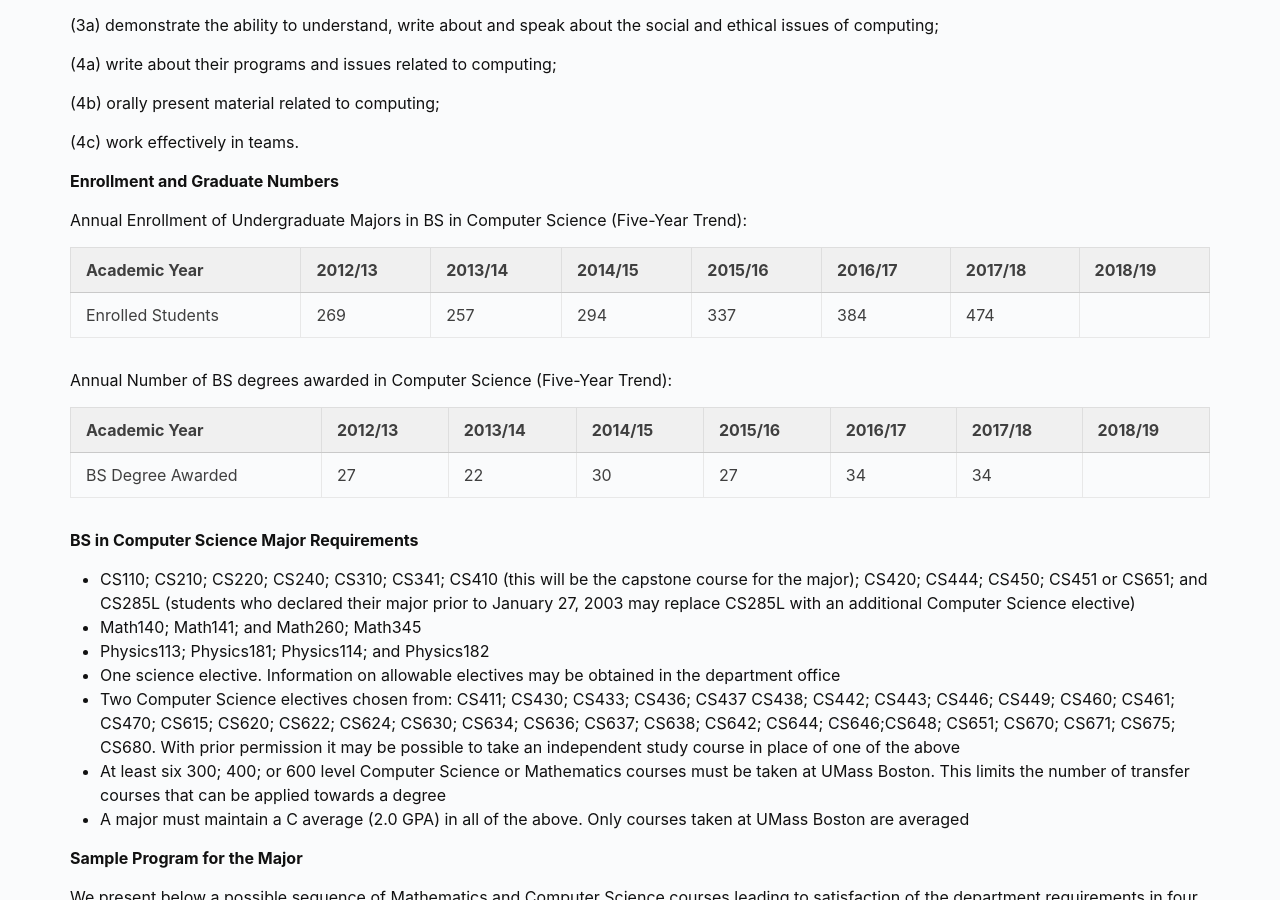
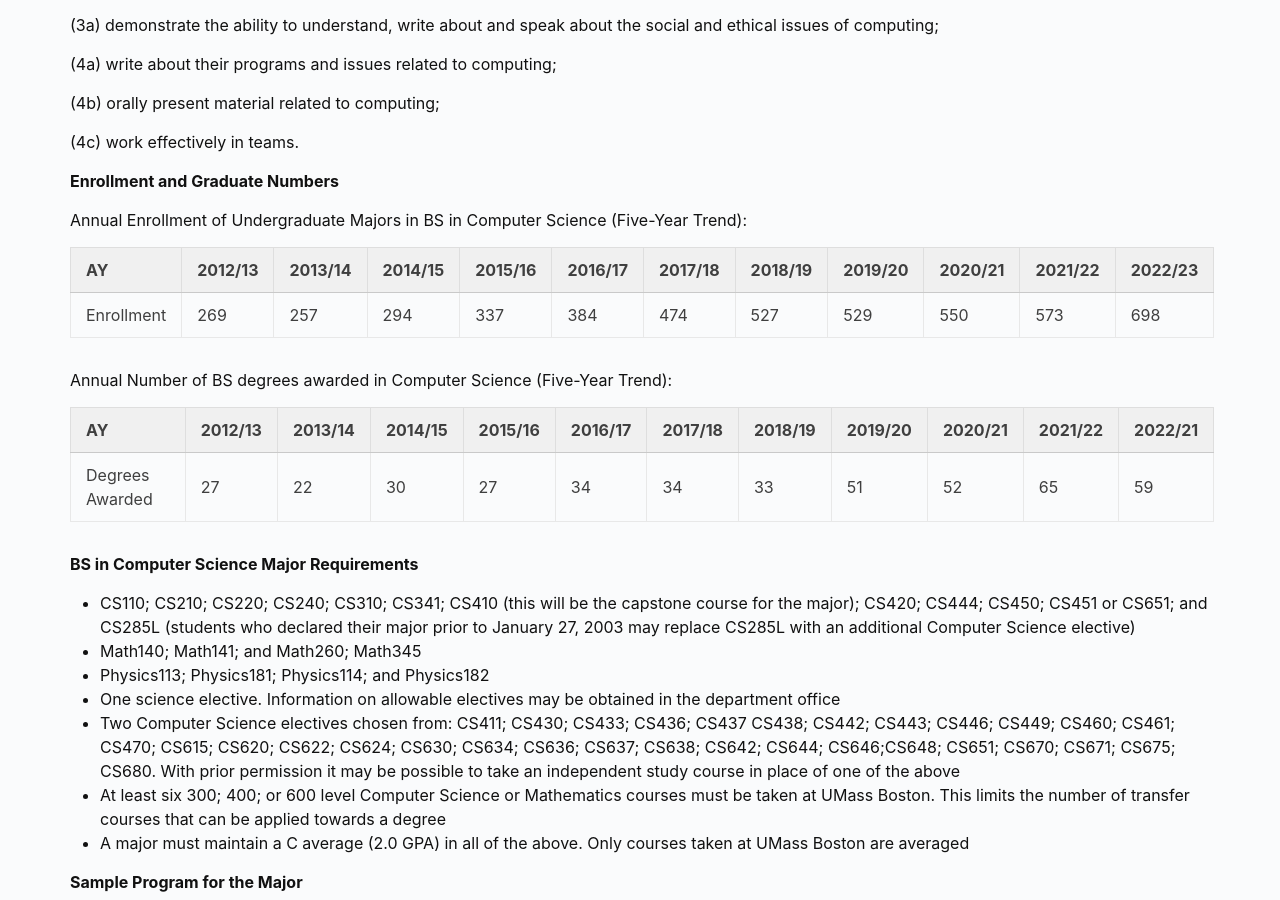
Before and after one commit to umbcs/umbcs.github.io, a Jekyll site: the page built from WEB/academics/programs/c_bs.markdown, in a window 1280 px wide and 900 px high, scrolled down 1115 px. Built offline with Jekyll 4.4.1, drawn with Linux system fonts in a browser that asks for light colours.

Commit message:
Updated enrollment numbers.

```diff
--- a/WEB/academics/programs/c_bs.markdown
+++ b/WEB/academics/programs/c_bs.markdown
@@ -50,15 +50,15 @@ In order to qualify for desirable industry employment and strong graduate progra
 
 Annual Enrollment of Undergraduate Majors in BS in Computer Science (Five-Year Trend):
 
-| Academic Year                   | 2012/13 | 2013/14                                        | 2014/15  | 2015/16  | 2016/17        | 2017/18       | 2018/19     |
-| ---------------------------------- | ------- | --------------------------------------------- | ------ | ----- | --------------- | ------------------ | ---------- |
-| Enrolled Students   | 269       | 257            | 294 | 337 | 384 | 474     |            |
+| AY                 | 2012/13 | 2013/14| 2014/15  | 2015/16  | 2016/17    | 2017/18    | 2018/19   | 2019/20 | 2020/21 | 2021/22 | 2022/23|
+| ------------------------------- | ------- | ------ | ------   | -----    | ---------- | ---------- | --------- | ----    | ----    | ----    | ---    |
+| Enrollment               | 269     | 257    | 294      | 337      | 384        | 474        |  527      | 529     | 550     | 573     | 698    |
 
 Annual Number of BS degrees awarded in Computer Science (Five-Year Trend):
 
-| Academic Year                   | 2012/13 | 2013/14                                        | 2014/15  | 2015/16  | 2016/17        | 2017/18       | 2018/19     |
-| ---------------------------------- | ------- | --------------------------------------------- | ------ | ----- | --------------- | ------------------ | ---------- |
-| BS Degree Awarded   | 27       | 22            | 30 | 27 | 34 | 34     |            |
+| AY                              | 2012/13 | 2013/14| 2014/15  | 2015/16  | 2016/17    | 2017/18    | 2018/19   | 2019/20 | 2020/21 | 2021/22 | 2022/21|
+| ------------------------------- | ------- | ------ | ------   | -----    | ---------- | ---------- | --------- | ----    | ----    | ----    | ---    |
+| Degrees Awarded                 | 27      | 22     | 30       | 27       | 34         | 34         |      33   | 51      |  52     | 65      | 59     |
 
 **BS in Computer Science Major Requirements**
 - CS110; CS210; CS220; CS240; CS310; CS341; CS410 (this will be the capstone course for the major); CS420; CS444; CS450; CS451 or CS651; and CS285L (students who declared their major prior to January 27, 2003 may replace CS285L with an additional Computer Science elective)
```
